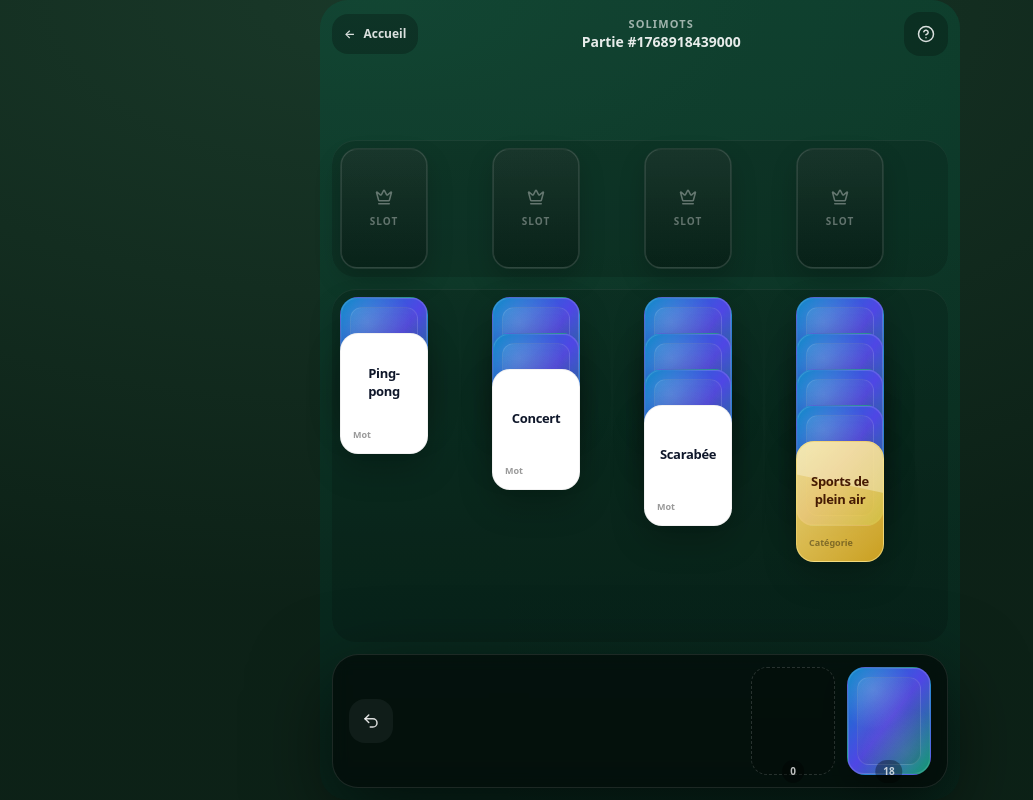
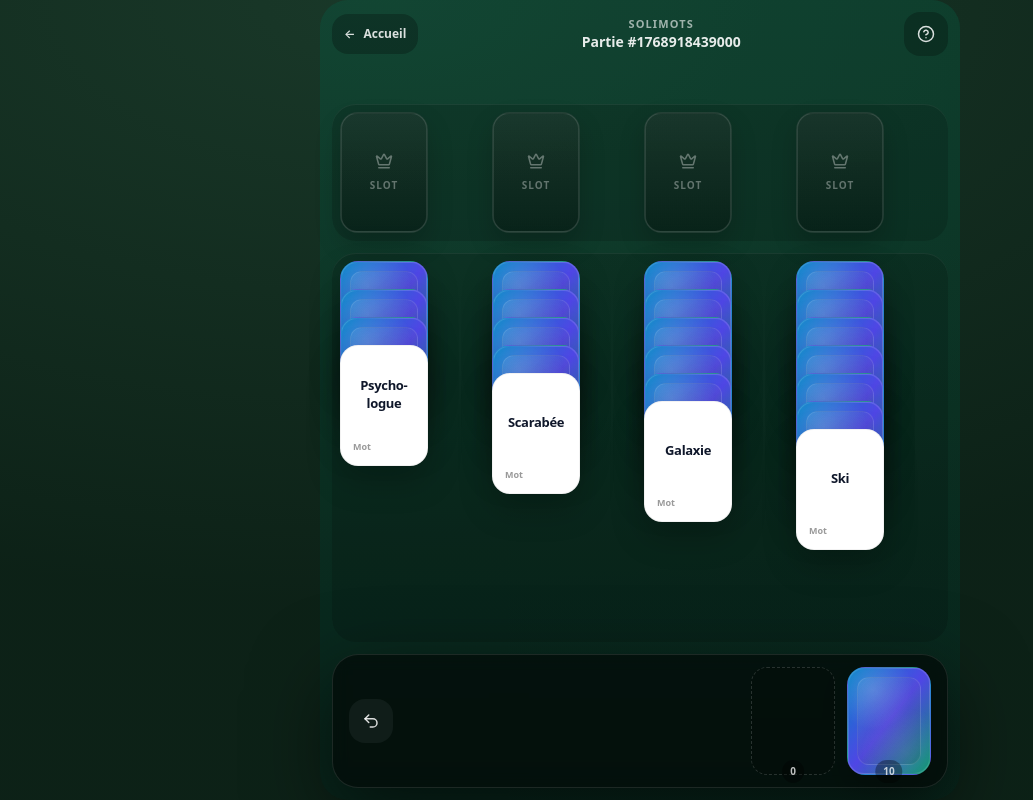
Before and after one commit to ThomasBerthaud/solimots, a React (Vite) app: page /game in a window 1280 px wide. Shown: the whole page, without its empty margins (0-1033 px from the left). Built offline with nearby package versions, Linux system fonts and the light colour scheme.

Commit message:
Add more face-down cards to tableau and adjust layout
Co-authored-by: ThomasBerthaud <11942601+ThomasBerthaud@users.noreply.github.com>

```diff
--- a/src/components/board/TableauCell.tsx
+++ b/src/components/board/TableauCell.tsx
@@ -110,7 +110,7 @@ export function TableauCell({
   errorAt,
 }: TableauCellProps) {
   const reduceMotion = useReducedMotion()
-  const visible = ids.slice(Math.max(0, ids.length - 7))
+  const visible = ids.slice(Math.max(0, ids.length - 10))
   const topId = ids.at(-1)
   const hint = Boolean(selectedCard)
 
@@ -128,7 +128,7 @@ export function TableauCell({
       data-column-index={columnIndex}
       data-tap-target="true"
       className={[
-        'relative h-[calc(var(--cardH)+var(--stackStep)*6)] w-[var(--cardW)]',
+        'relative h-[calc(var(--cardH)+var(--stackStep)*9)] w-[var(--cardW)]',
         hint ? 'rounded-[18px] ring-1 ring-white/15' : '',
       ].join(' ')}
       onClick={() => {
--- a/src/game/levelGen.ts
+++ b/src/game/levelGen.ts
@@ -45,7 +45,7 @@ export type GenerateLevelOptions = {
   tableauColumns?: number
   /**
    * Tableau deal pattern from left to right (top is last).
-   * Default: [2, 3, 4, 5].
+   * Default: [4, 5, 6, 7].
    */
   tableauDealPattern?: number[]
 }
@@ -55,7 +55,7 @@ export function generateLevel(options: GenerateLevelOptions = {}): LevelState {
   const rnd = mulberry32(seed)
 
   const tableauColumns = options.tableauColumns ?? 4
-  const tableauDealPattern = options.tableauDealPattern ?? [2, 3, 4, 5]
+  const tableauDealPattern = options.tableauDealPattern ?? [4, 5, 6, 7]
 
   validateWordBank(WORD_BANK)
 
--- a/src/index.css
+++ b/src/index.css
@@ -70,7 +70,7 @@ body {
   --gap: clamp(6px, 1.4vw, 10px);
   --cardW: clamp(56px, calc((100vw - 24px - (var(--gap) * 3)) / 4), 88px);
   --cardH: calc(var(--cardW) * 1.38);
-  --stackStep: clamp(24px, 5.5vw, 36px);
+  --stackStep: clamp(18px, 4vw, 28px);
 
   --dockCardW: clamp(64px, 20vw, 84px);
   --dockCardH: calc(var(--dockCardW) * 1.28);
```
